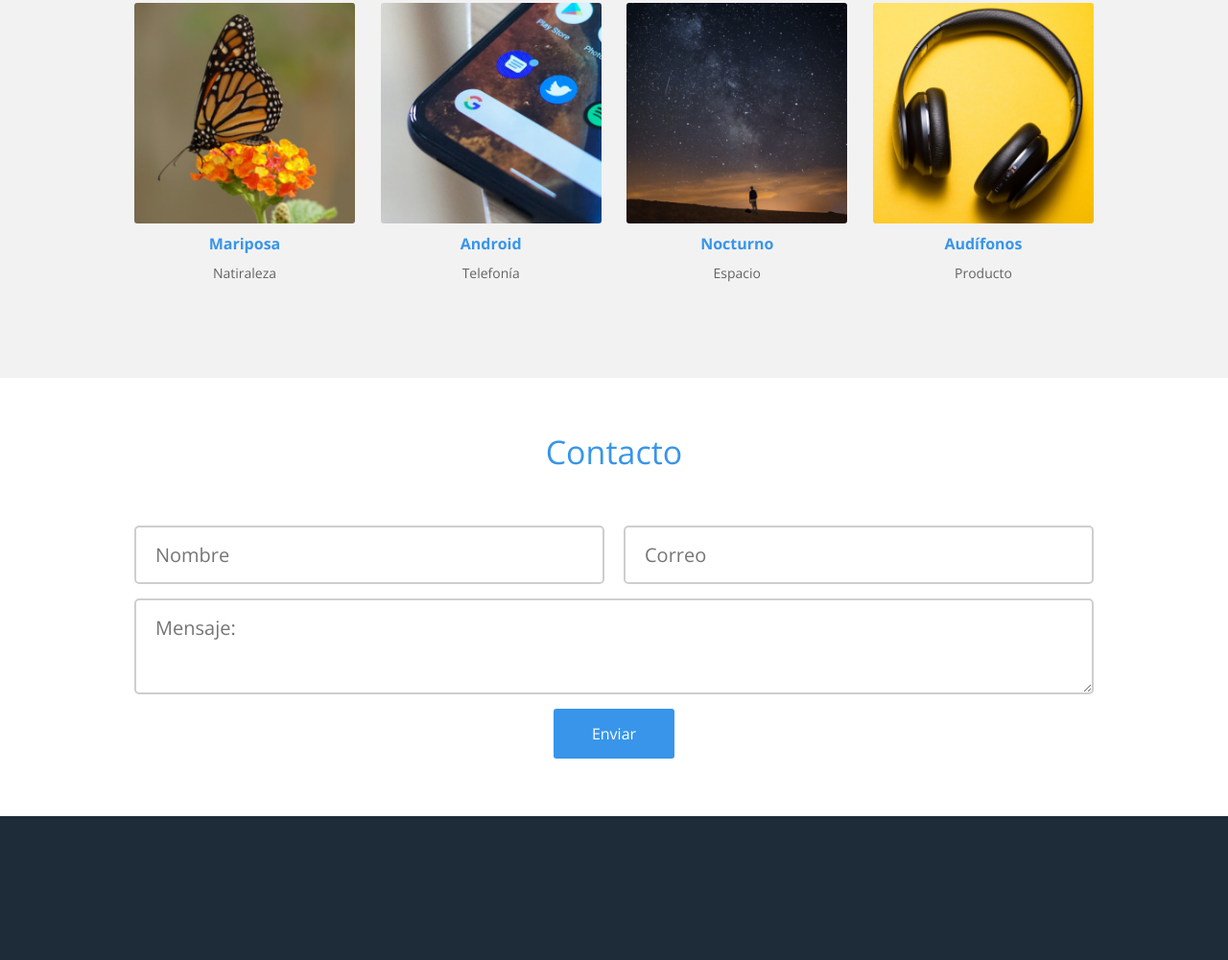
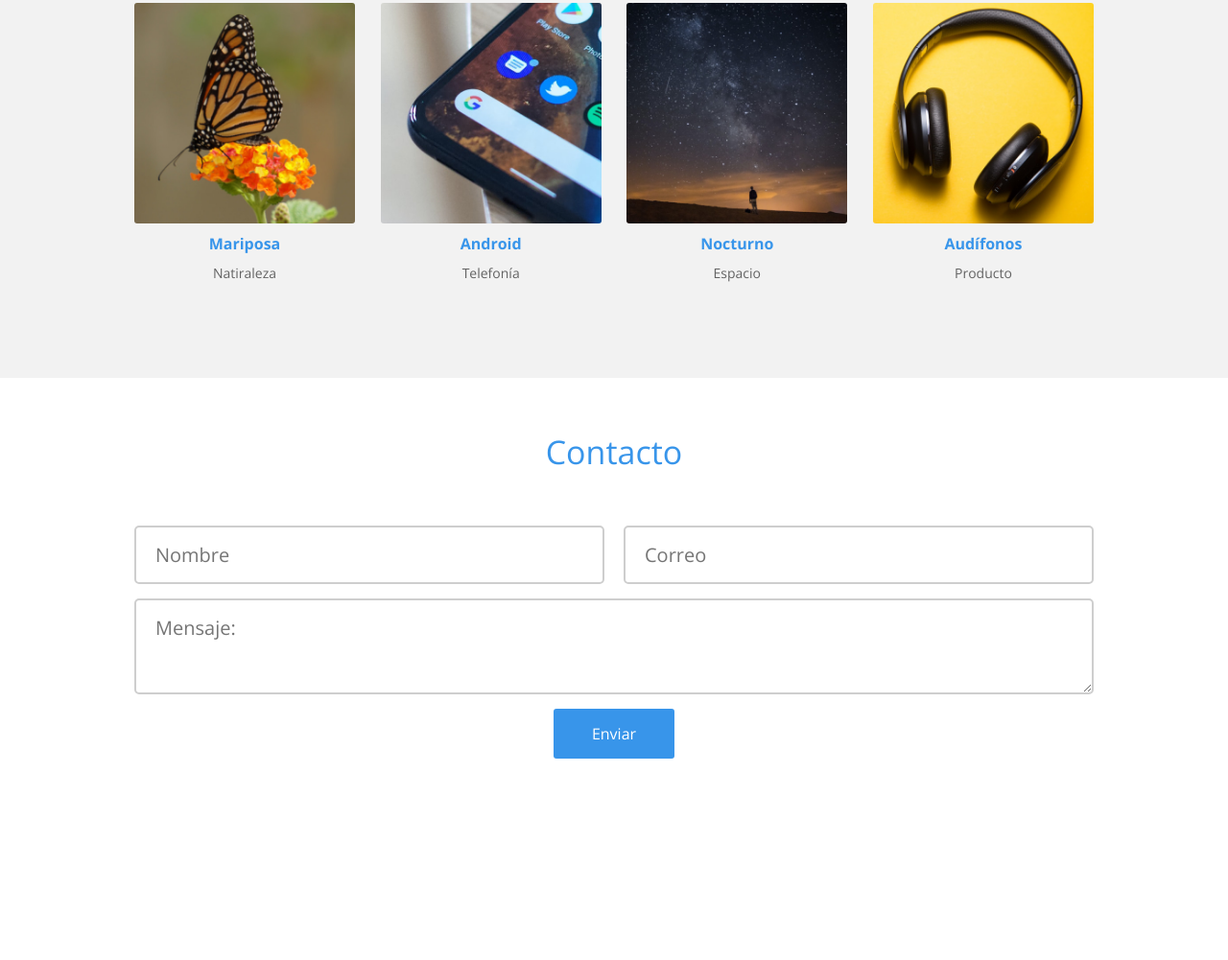
Before and after one commit to beztao01/perla_rojas, a plain HTML site: page index.html in a window 1280 px wide. Shown: the part 1383-2384 px from the top of the page at 96% size. After the commit the page ends 2234 px from the top, so only its background shows below. Drawn offline with nearby package versions, Linux system fonts and the light colour scheme.

Commit message:
modificacion 03

```diff
--- a/index.html
+++ b/index.html
@@ -133,18 +133,6 @@
 					<textarea name="mensaje" placeholder="Mensaje:"></textarea>
 					<input class="boton" type="submit" value="Enviar">
 				</form>
-			</section>
-		</div>
-
-		<section class="redes-sociales">
-			<div class="contenedor">
-				<a class="twitter" href="http://www.twitter.com"><i class="twitter"></i></a>
-				<a class="facebook" href="http://www.facebook.com"><i class="facebook"></i></a>
-				<a class="youtube" href="http://www.youtube.com"><i class="youtube-play"></i></a>
-				<a class="github" href="http://www.github.com"><i class="github"></i></a>
-				<a class="instagram" href="http://www.instagram.com"><i class="instagram"></i></a>
-			</div>
-		</section>
 	</footer>
 </body>
 </html>
```
